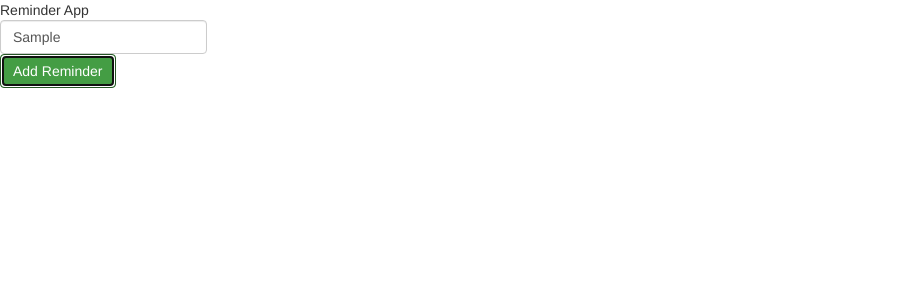
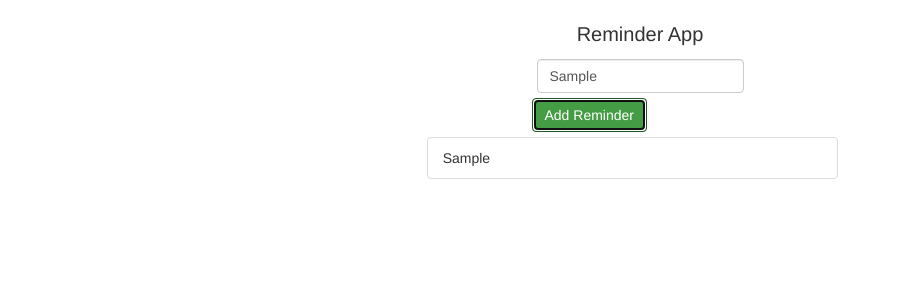
Before and after one commit to nato522/reminder-app-react-redux, a React (Create React App) app: page / in a window 1280 px wide. Both pictures are taken after typing "Sample" into the empty fields and a click on the button "Add Reminder". Shown: the top 300 px of the page, without its empty margins (0-901 px from the left). Built offline with nearby package versions, Linux system fonts and the light colour scheme.

Commit message:
styling and render list

```diff
--- a/src/components/App.js
+++ b/src/components/App.js
@@ -1,4 +1,6 @@
 import React, { Component } from 'react';
+import { connect } from 'react-redux';
+import { addReminder } from '../actions';
 
 class App extends Component {
     constructor(props){
@@ -9,7 +11,24 @@
     }
 
     addReminder(){
-        console.log('state', this.state);
+        this.props.addReminder(this.state.text);
+    }
+
+    renderReminders() {
+        const { reminders } = this.props;
+        return (
+            <ul className="list-group col-sm-4">
+                {
+                    reminders.map(reminder => {
+                        return (
+                            <li key={reminder.id} className="list-group-item">
+                                <div>{reminder.text}</div>
+                            </li>
+                        )
+                    })
+                }
+            </ul>
+        )
     }
 
     render(){
@@ -18,7 +37,7 @@
                 <div className="title">
                     Reminder App
                 </div>
-                <div className="form-inline">
+                <div className="form-inline reminder-form">
                     <div className="from-group">
                         <input
                             type="text"
@@ -34,11 +53,17 @@
                     >
                         Add Reminder
                     </button>
-
                 </div>
+                { this.renderReminders() }
             </div>
         )
     }
 }
 
-export default App;
+function mapStateToProps(state){
+    return {
+        reminders: state
+    }
+}
+
+export default connect(mapStateToProps, { addReminder })(App);
--- /dev/null
+++ b/src/index.css
@@ -0,0 +1,19 @@
+.App {
+    padding-top: 20px;
+    display: flex;
+    flex-direction: column;
+    align-items: center;
+}
+
+.title {
+    text-align: center;
+    font-size: 20px;
+}
+
+input {
+    margin: 5px;
+}
+
+.reminder-form{
+    padding: 5px;
+}
--- a/src/index.js
+++ b/src/index.js
@@ -5,6 +5,7 @@
 
 import reducer from './reducers';
 import App from './components/App';
+import './index.css';
 
 const store = createStore(reducer);
 
```
